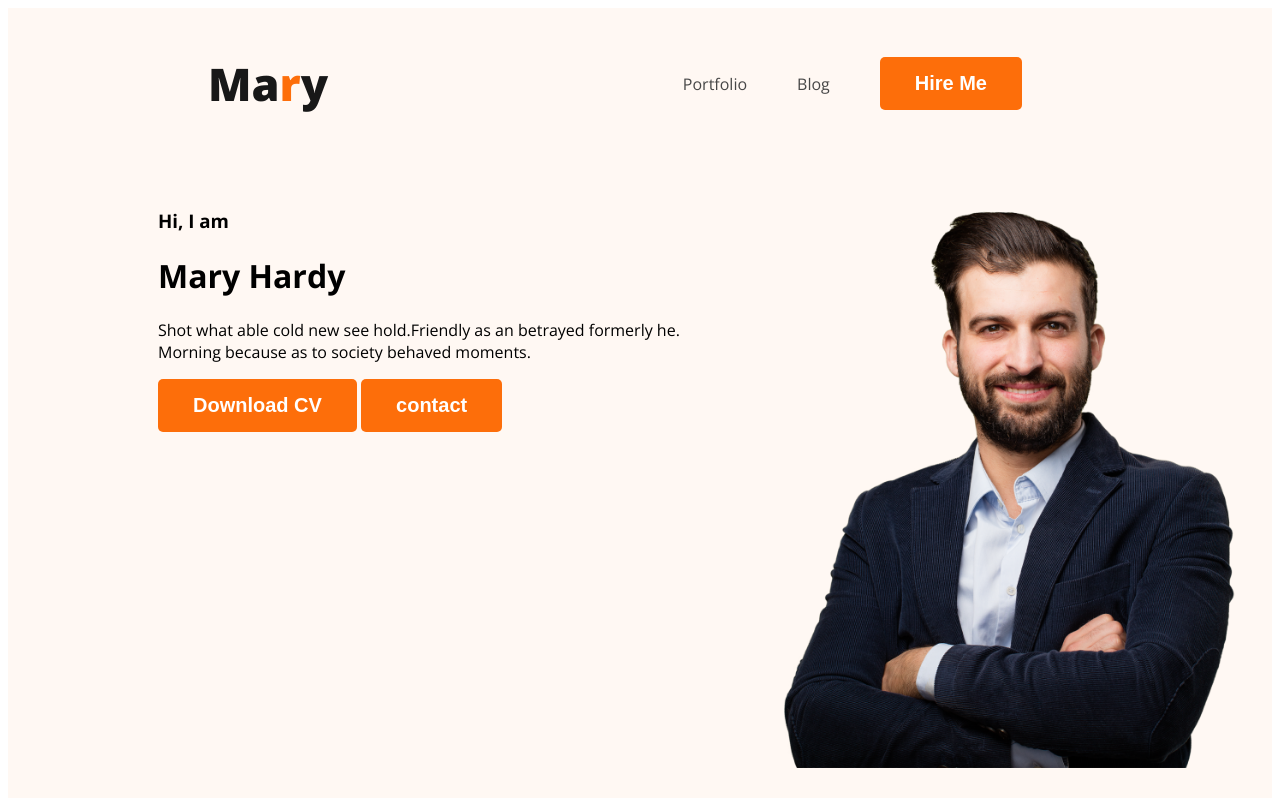
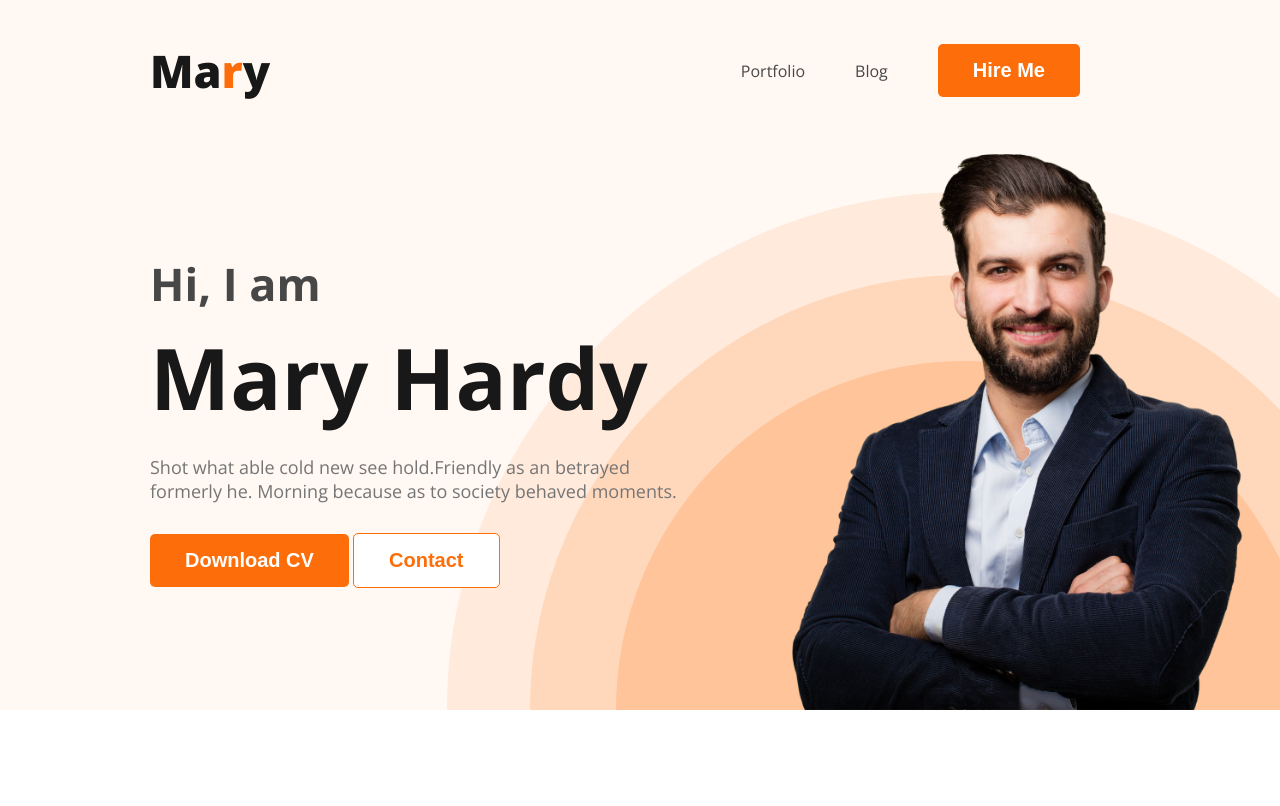
Before and after one commit to SukomolDas/Developer-Portfolio, a plain HTML site: page index.html in a window 1280 px wide. Drawn offline with nearby package versions, Linux system fonts and the light colour scheme.

Commit message:
banner contant add

```diff
--- a/index.html
+++ b/index.html
@@ -20,12 +20,12 @@
             </ul>
         </nav>
         <div class="banner">
-            <div>
+            <div class="banner-content">
                 <h3 class="banner-greeting">Hi, I  am</h3>
                 <h1 class="banner-title">Mary Hardy</h1>
-                <p>Shot what able cold new see hold.Friendly as an betrayed formerly he. Morning because as to society behaved moments.</p>
+                <p class="banner-discraption">Shot what able cold new see hold.Friendly as an betrayed formerly he. Morning because as to society behaved moments.</p>
                 <button class="btn-primary">Download CV</button>
-                <button class="btn-primary">contact</button>
+                <button class="btn-primary btn-secoundary">Contact</button>
             </div>
             <img class="profile-pic" src="images/hardy.png" alt="">
         </div>
--- a/styles/portfolio.css
+++ b/styles/portfolio.css
@@ -18,13 +18,29 @@ body {
     padding: 15px 35px;
 }
 
+.btn-secoundary {
+    border-radius: 5px;
+    background: white;
+    border: 1px solid #FD6E0A;
+    font-size: 20px;
+    font-weight: 700;
+    color: #FD6E0A;
+    padding: 15px 35px;
+}
+
+* {
+    margin: 0px;
+    padding: 0px;
+}
+
 /* Nev related Styles */
 
 nav {
     display: flex;
     justify-content: space-between;
     align-items: center;
-    margin: 0px 200px;
+    margin: 0px 150px;
+    padding-top: 40px;
 
 }
 
@@ -51,14 +67,47 @@ nav a {
 
 /* header related styles */
 
-.header{
-    background-color: #FFF8F3;
+.header {
+    background: #FFF8F3;
+    ;
+    background-image: url('../images/header_bg.png');
+    background-repeat: no-repeat;
+    background-position: bottom right;
 }
 
-.banner{
-    padding: 30px 30px 30px 150px;
+.banner {
+    padding: 30px 30px 0px 150px;
     display: flex;
+    align-items: center;
+    justify-content: space-between
 }
+
+.banner-content {
+    max-width: 550px;
+}
+
 .profile-pic {
     width: 500px;
 }
+
+.banner-greeting {
+    color: #474747;
+    font-size: 45px;
+    font-weight: 600;
+    margin-bottom: 0px;
+}
+
+.banner-title {
+    color: #181818;
+    font-size: 85px;
+    font-weight: 700;
+    margin-top: 5px;
+    margin-bottom: 20px;
+}
+
+.banner-discraption {
+    font-size: 18px;
+    color: #757575;
+    margin-bottom: 30px;
+
+}
```
